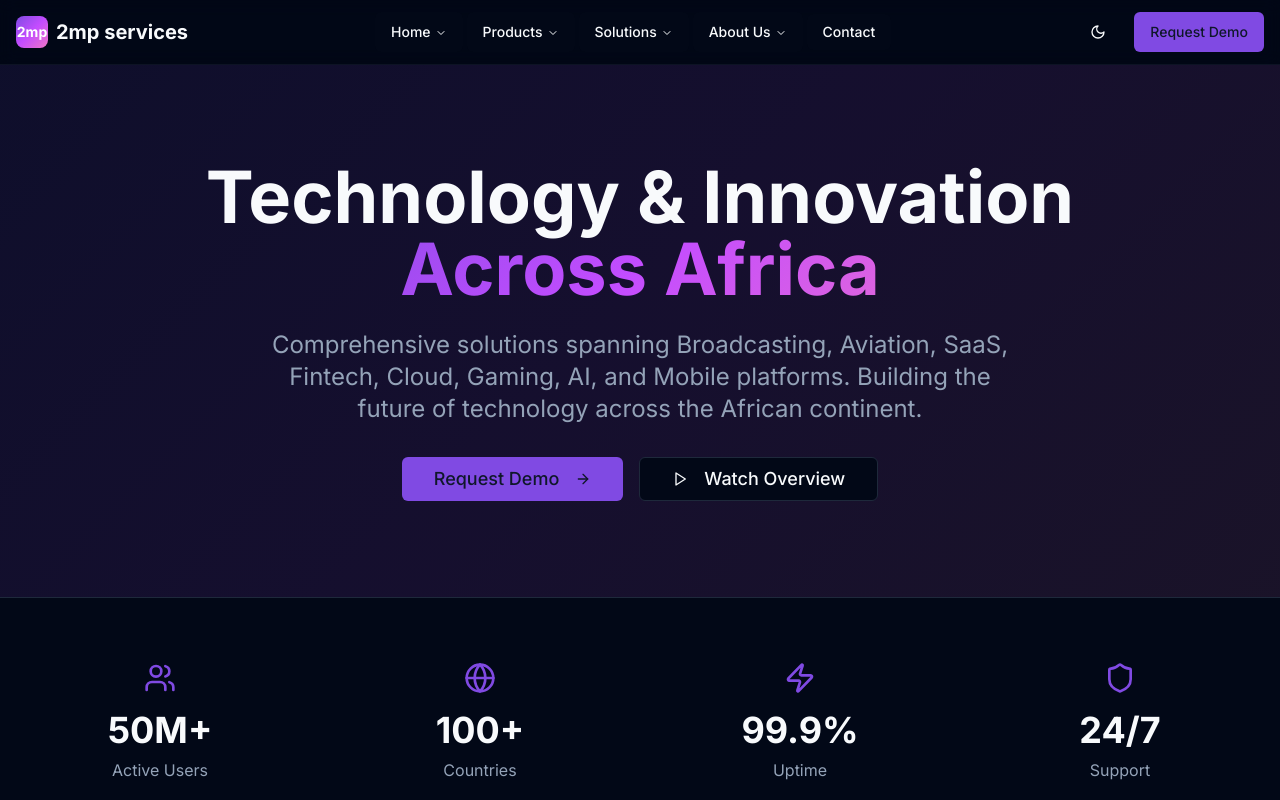
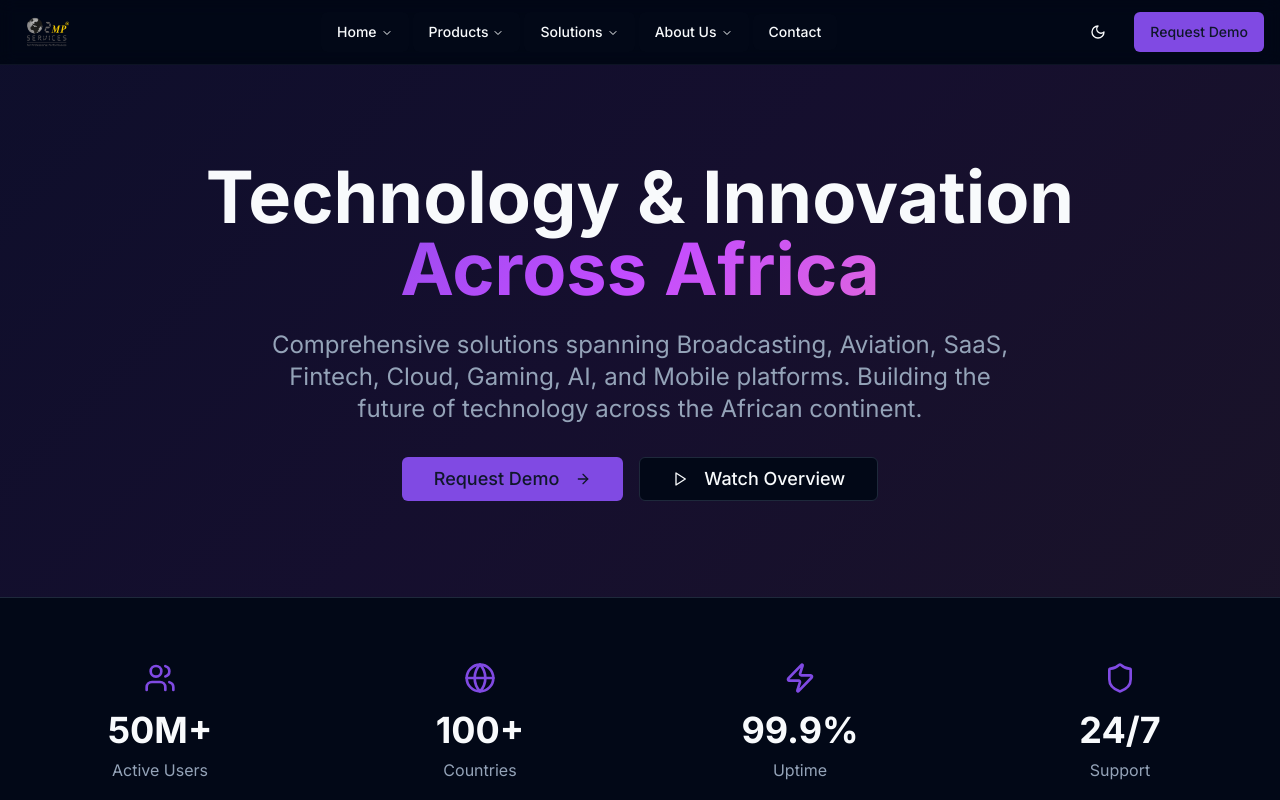
Before and after one commit to 360gunner/tetra-code-nexus-web, a React (Vite) app: page / in a window 1280 px wide. Shown: the top 800 px of the page. Built offline with nearby package versions, Linux system fonts and the light colour scheme.

Commit message:
feat: Use logo in header
Replaced the existing text-based logo in the header with the provided image.

```diff
--- a/src/components/Header.tsx
+++ b/src/components/Header.tsx
@@ -1,4 +1,3 @@
-
 import { useState } from "react";
 import { Link } from "react-router-dom";
 import { Button } from "@/components/ui/button";
@@ -93,10 +92,11 @@ const Header = () => {
       <div className="container mx-auto px-4">
         <div className="flex h-16 items-center justify-between">
           <Link to="/" className="flex items-center space-x-2">
-            <div className="tech-gradient w-8 h-8 rounded-lg flex items-center justify-center">
-              <span className="text-white font-bold text-sm">2mp</span>
-            </div>
-            <span className="font-bold text-xl">2mp services</span>
+            <img
+              src="/lovable-uploads/7436b0e1-9ebc-417d-841e-5a9ee17103a4.png"
+              alt="2MP Services Logo"
+              className="h-10 w-auto"
+            />
           </Link>
 
           {/* Desktop Navigation */}
```
Also changed, not shown: public/lovable-uploads/7436b0e1-9ebc-417d-841e-5a9ee17103a4.png (added).
